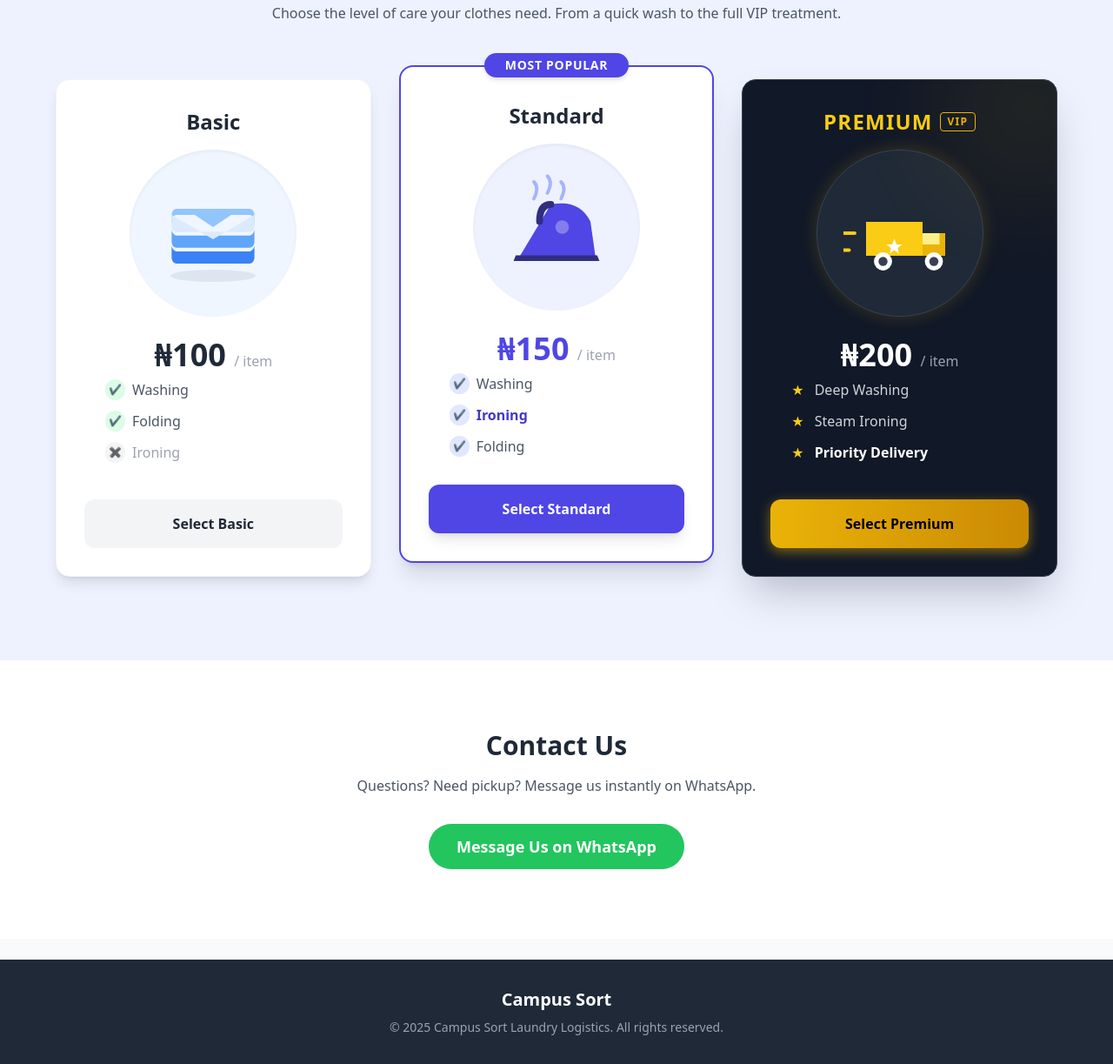
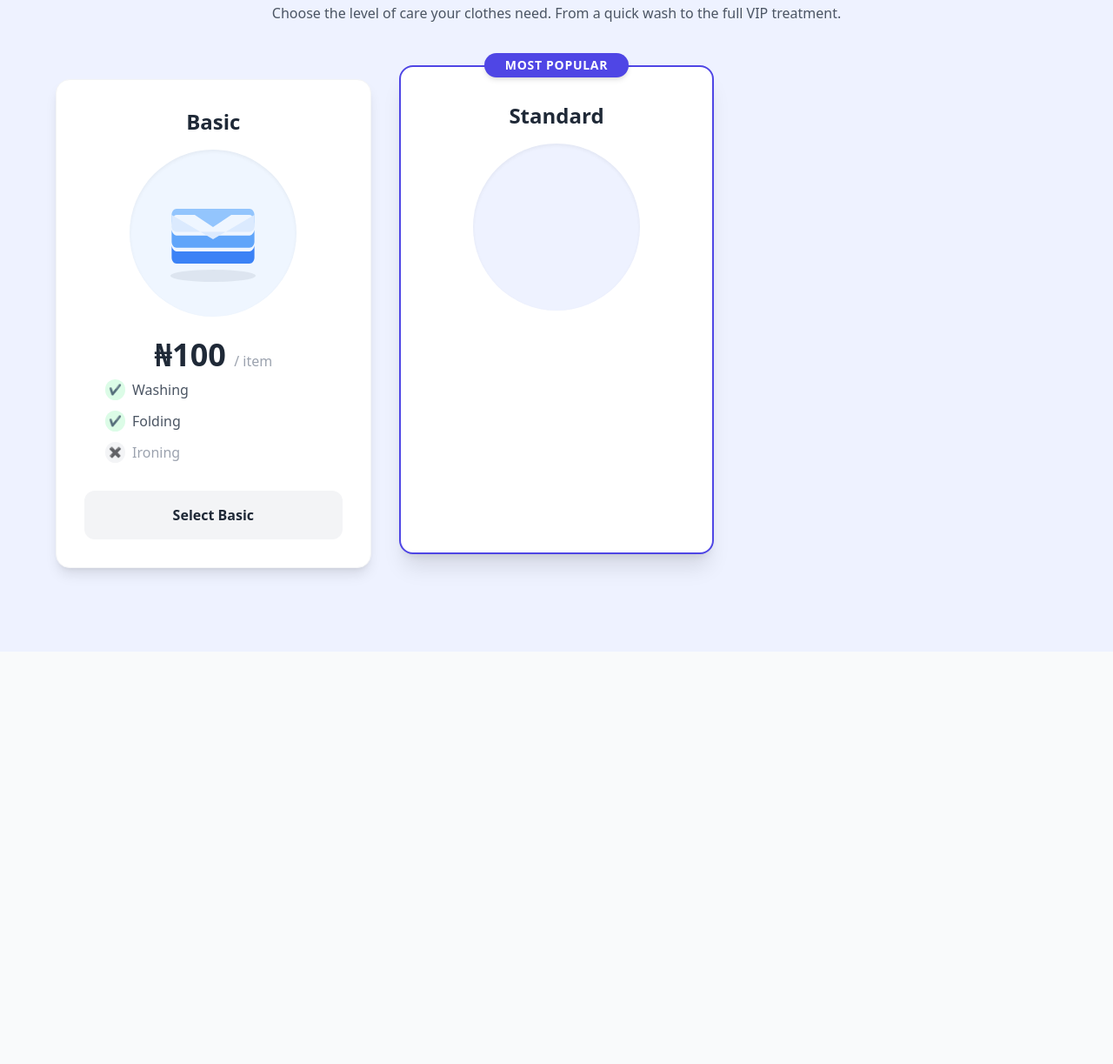
Before and after one commit to chasee2433/C-sort, a plain HTML site: page index.html in a window 1280 px wide. Shown: the part 1341-2564 px from the top of the page at 87% size. After the commit the page ends 2090 px from the top, so only its background shows below. Drawn offline with nearby package versions, Linux system fonts and the light colour scheme.

Commit message:
Update index.html

```diff
--- a/index.html
+++ b/index.html
@@ -47,7 +47,6 @@
     </div>
   </header>
 
-
   <section class="relative text-white py-24 flex items-center" style="background-image: url('top.jpg'); background-size: cover; background-position: center; min-height: 500px;">
     <div class="absolute inset-0 bg-black bg-opacity-50"></div>
     <div class="container mx-auto text-center px-6 relative z-10">
@@ -56,7 +55,6 @@
       <a href="https://wa.me/2349017690161" target="_blank" class="inline-block bg-green-500 hover:bg-green-600 text-white font-bold px-8 py-4 rounded-full text-lg shadow-lg hover:scale-105 transition transform">Order via WhatsApp</a>
     </div>
   </section>
-
 
   <section id="services" class="py-20">
     <div class="container mx-auto px-6">
@@ -84,7 +82,6 @@
     </div>
   </section>
 
-
   <section id="pricing" class="bg-indigo-50 py-24">
     <div class="container mx-auto px-6 text-center">
       <h3 class="text-3xl md:text-4xl font-bold mb-4 text-gray-900">Simple Student Pricing</h3>
@@ -111,7 +108,8 @@
             <li class="flex items-center"><span class="bg-green-100 text-green-600 rounded-full p-1 mr-2 text-xs">✔</span> Folding</li>
             <li class="flex items-center text-gray-400"><span class="bg-gray-100 rounded-full p-1 mr-2 text-xs">✖</span> Ironing</li>
           </ul>
-          <a href="https://wa.me/2349017690161" target="_blank" class="mt-auto w-full block bg-gray-100 hover:bg-indigo-600 hover:text-white text-gray-800 font-bold py-4 rounded-xl transition">Select Basic</a>
+
+          <a href="https://wa.me/2349017690161?text=Hello%20Campus%20Sort%2C%20I%20would%20like%20to%20select%20the%20BASIC%20Package%20(N100%2Fitem)." target="_blank" class="mt-auto w-full block bg-gray-100 hover:bg-indigo-600 hover:text-white text-gray-800 font-bold py-4 rounded-xl transition">Select Basic</a>
         </div>
 
 
@@ -120,81 +118,4 @@
           <h4 class="text-2xl font-bold text-gray-800 mb-4 mt-2">Standard</h4>
 
           <div class="w-48 h-48 bg-indigo-50 rounded-full flex items-center justify-center mb-6 shadow-inner">
-             <svg width="130" height="130" viewBox="0 0 100 100" fill="none" xmlns="http://www.w3.org/2000/svg">
-              <path d="M30 25 Q35 15 30 10" stroke="#A5B4FC" stroke-width="3" stroke-linecap="round"/>
-              <path d="M42 20 Q47 10 42 5" stroke="#A5B4FC" stroke-width="3" stroke-linecap="round"/>
-              <path d="M54 25 Q59 15 54 10" stroke="#A5B4FC" stroke-width="3" stroke-linecap="round"/>
-              <path d="M15 80 H85 L80 45 Q70 25 45 30 L15 80" fill="#4F46E5"/>
-              <path d="M45 30 Q35 30 35 45" stroke="#312E81" stroke-width="6" fill="none" stroke-linecap="round"/>
-              <path d="M12 80 H88 L86 75 H14 L12 80" fill="#312E81"/>
-              <circle cx="55" cy="50" r="6" fill="#FFFFFF" opacity="0.3"/>
-            </svg>
-          </div>
-
-          <p class="text-4xl font-extrabold text-indigo-600 mb-2">₦150 <span class="text-base text-gray-400 font-normal">/ item</span></p>
-          <ul class="text-gray-600 mb-8 space-y-3 text-left w-full pl-6">
-            <li class="flex items-center"><span class="bg-indigo-100 text-indigo-600 rounded-full p-1 mr-2 text-xs">✔</span> Washing</li>
-            <li class="flex items-center"><span class="bg-indigo-100 text-indigo-600 rounded-full p-1 mr-2 text-xs">✔</span> <span class="font-bold text-indigo-700">Ironing</span></li>
-            <li class="flex items-center"><span class="bg-indigo-100 text-indigo-600 rounded-full p-1 mr-2 text-xs">✔</span> Folding</li>
-          </ul>
-          <a href="https://wa.me/2349017690161" target="_blank" class="mt-auto w-full block bg-indigo-600 hover:bg-indigo-700 text-white font-bold py-4 rounded-xl transition shadow-lg">Select Standard</a>
-        </div>
-
-
-        <div class="bg-gray-900 text-white p-8 rounded-2xl shadow-2xl hover:scale-105 transition duration-500 flex flex-col items-center relative overflow-hidden h-full border border-gray-700">
-          <div class="absolute top-0 right-0 -mr-16 -mt-16 w-48 h-48 bg-yellow-500 rounded-full opacity-10 blur-3xl"></div>
-
-          <h4 class="text-2xl font-bold text-yellow-400 mb-4 tracking-wider flex items-center gap-2">
-            PREMIUM <span class="text-xs border border-yellow-500 px-2 py-0.5 rounded text-yellow-500">VIP</span>
-          </h4>
-
-          <div class="w-48 h-48 bg-gray-800 rounded-full flex items-center justify-center mb-6 border border-gray-700 shadow-[0_0_20px_rgba(234,179,8,0.2)]">
-            <svg width="130" height="130" viewBox="0 0 100 100" fill="none" xmlns="http://www.w3.org/2000/svg">
-              <path d="M10 50 H-5" stroke="#FACC15" stroke-width="3" stroke-linecap="round"/>
-              <path d="M5 65 H-10" stroke="#FACC15" stroke-width="3" stroke-linecap="round"/>
-              <path d="M20 40 H70 V70 H20 V40Z" fill="#FACC15"/> <path d="M70 50 H90 L90 70 H70 V50Z" fill="#EAB308"/> <path d="M70 50 H90 L85 50 V60 H70 V50Z" fill="#FEF08A"/> <circle cx="35" cy="75" r="8" fill="#FFFFFF"/>
-              <circle cx="80" cy="75" r="8" fill="#FFFFFF"/>
-              <circle cx="35" cy="75" r="4" fill="#374151"/>
-              <circle cx="80" cy="75" r="4" fill="#374151"/>
-              <path d="M45 55 L47 60 H52 L48 63 L49 68 L45 65 L41 68 L42 63 L38 60 H43 L45 55Z" fill="#FFFFFF"/>
-            </svg>
-          </div>
-
-          <p class="text-4xl font-extrabold text-white mb-2">₦200 <span class="text-base text-gray-400 font-normal">/ item</span></p>
-          <ul class="text-gray-300 mb-8 space-y-3 text-left w-full pl-6">
-            <li class="flex items-center"><span class="text-yellow-400 mr-3">★</span> Deep Washing</li>
-            <li class="flex items-center"><span class="text-yellow-400 mr-3">★</span> Steam Ironing</li>
-            <li class="flex items-center"><span class="text-yellow-400 mr-3">★</span> <span class="text-white font-bold">Priority Delivery</span></li>
-          </ul>
-          <a href="https://wa.me/2349017690161" target="_blank" class="mt-auto w-full block bg-gradient-to-r from-yellow-500 to-yellow-600 hover:from-yellow-400 hover:to-yellow-500 text-black font-bold py-4 rounded-xl transition shadow-[0_4px_14px_rgba(234,179,8,0.5)]">Select Premium</a>
-        </div>
-
-      </div>
-    </div>
-  </section>
-
-
-  <section id="contact" class="py-20 bg-white">
-    <div class="container mx-auto px-6 text-center">
-      <h3 class="text-3xl font-bold mb-4 text-gray-800">Contact Us</h3>
-      <p class="mb-8 text-gray-600">Questions? Need pickup? Message us instantly on WhatsApp.</p>
-      <a href="https://wa.me/2349017690161" target="_blank" class="inline-block bg-green-500 hover:bg-green-600 text-white font-bold px-8 py-3 rounded-full text-lg transition">Message Us on WhatsApp</a>
-    </div>
-  </section>
-
-  <footer class="bg-gray-800 text-white py-8 mt-6">
-    <div class="container mx-auto px-6 text-center">
-      <h2 class="text-xl font-bold mb-2">Campus Sort</h2>
-      <p class="text-gray-400 text-sm">© 2025 Campus Sort Laundry Logistics. All rights reserved.</p>
-    </div>
-  </footer>
-
-  <script>
-    const btn = document.getElementById('mobile-menu-btn');
-    const menu = document.getElementById('mobile-menu');
-    function toggleMenu() { menu.classList.toggle('hidden'); }
-    btn.addEventListener('click', toggleMenu);
-  </script>
-
-</body>
-</html>
+             <svg width="130" height="130" viewBox="0 0 100 100" fill="none" xmlns="
```
